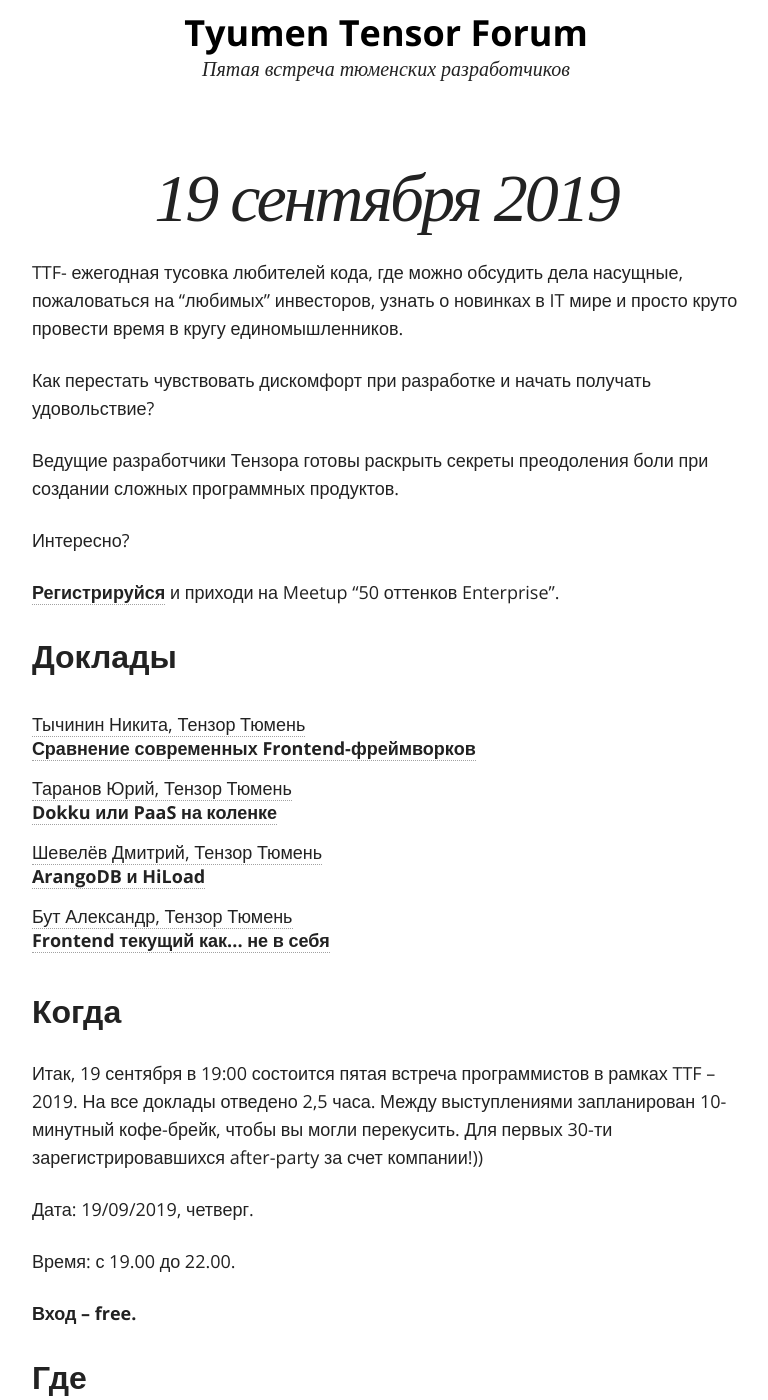
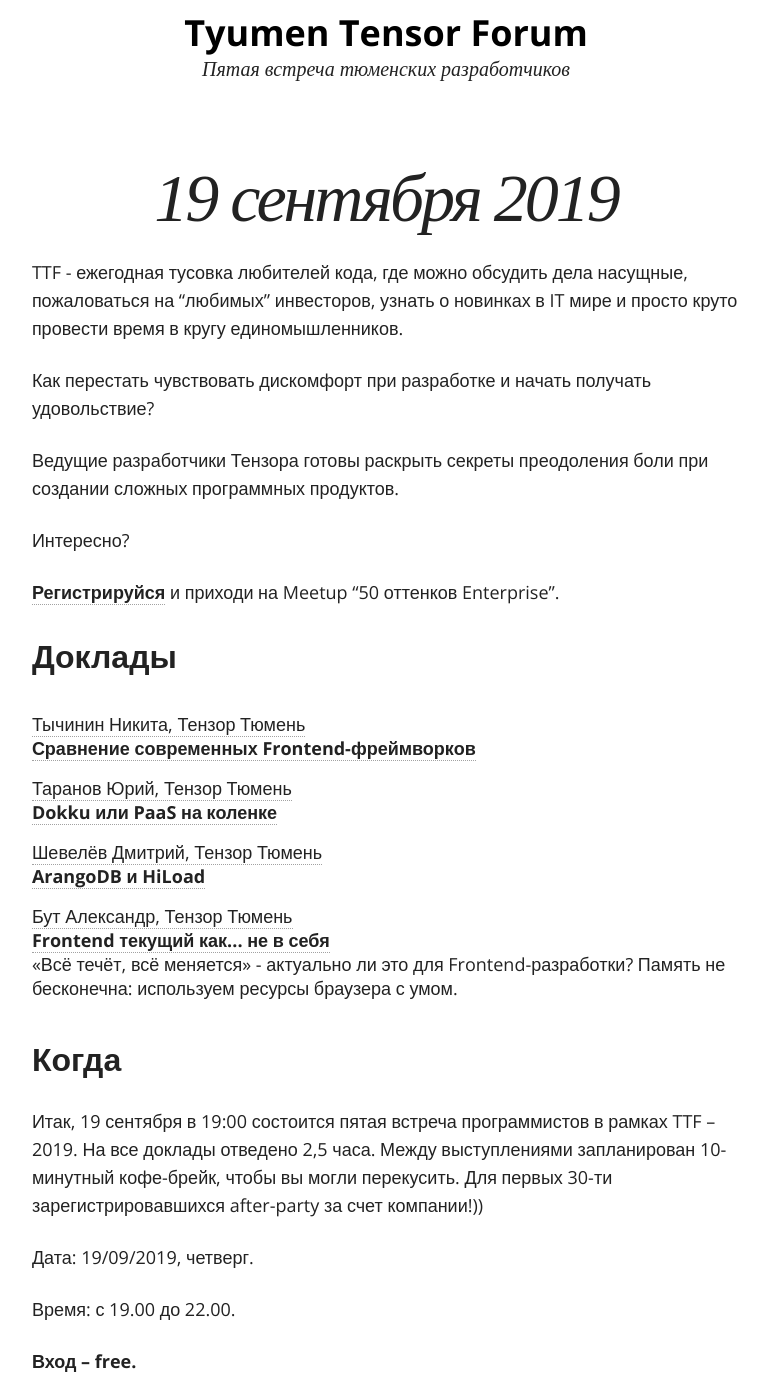
Before and after one commit to tmntensor/tmntensor.github.io, a Jekyll site: the page built from index.md, in a window 1280 px wide and 1400 px high, scrolled down 465 px. Shown: the whole window, without its empty margins (254-1022 px from the left). Built offline with Jekyll 4.4.1, drawn with Linux system fonts in a browser that asks for light colours; nearby versions of some CDN libraries; comment, search, counter and statistics services are not loaded.

```diff
--- a/_posts/talks/2019-09-19-1-leakage.md
+++ b/_posts/talks/2019-09-19-1-leakage.md
@@ -15,6 +15,7 @@ share: true
 announce: true
 video:
 slides:
+micro: "«Всё течёт, всё меняется» - актуально ли это для Frontend-разработки? Память не бесконечна: используем ресурсы браузера с умом."
 ---
 
 «Всё течёт, всё меняется» - актуально ли это для Frontend-разработки? Память не бесконечна: используем ресурсы браузера с умом.
--- a/index.md
+++ b/index.md
@@ -4,7 +4,7 @@ title: 19 сентября 2019
 excerpt:
 comments: true
 ---
-TTF- ежегодная тусовка любителей кода, где можно обсудить дела насущные, пожаловаться на "любимых" инвесторов, узнать о новинках в IT мире и просто круто провести время в кругу единомышленников.
+TTF - ежегодная тусовка любителей кода, где можно обсудить дела насущные, пожаловаться на "любимых" инвесторов, узнать о новинках в IT мире и просто круто провести время в кругу единомышленников.
 
 Как перестать чувствовать дискомфорт при разработке и начать получать удовольствие?
 
@@ -30,7 +30,7 @@ TTF- ежегодная тусовка любителей кода, где мо
       {% endcapture %}
     {% endif %}
   {% if post.announce %}
-  <li><a href="{{ site.url }}{{ post.url }}">{{ authorslist }}<br/><b>{{ post.title }}</b></a></li>
+  <li><a href="{{ site.url }}{{ post.url }}">{{ authorslist }}<br/><b>{{ post.title }}</b></a><br/>{{ post.micro }}</li>
   {% endif %}
   {% endif %}
 {% endfor %}
```
